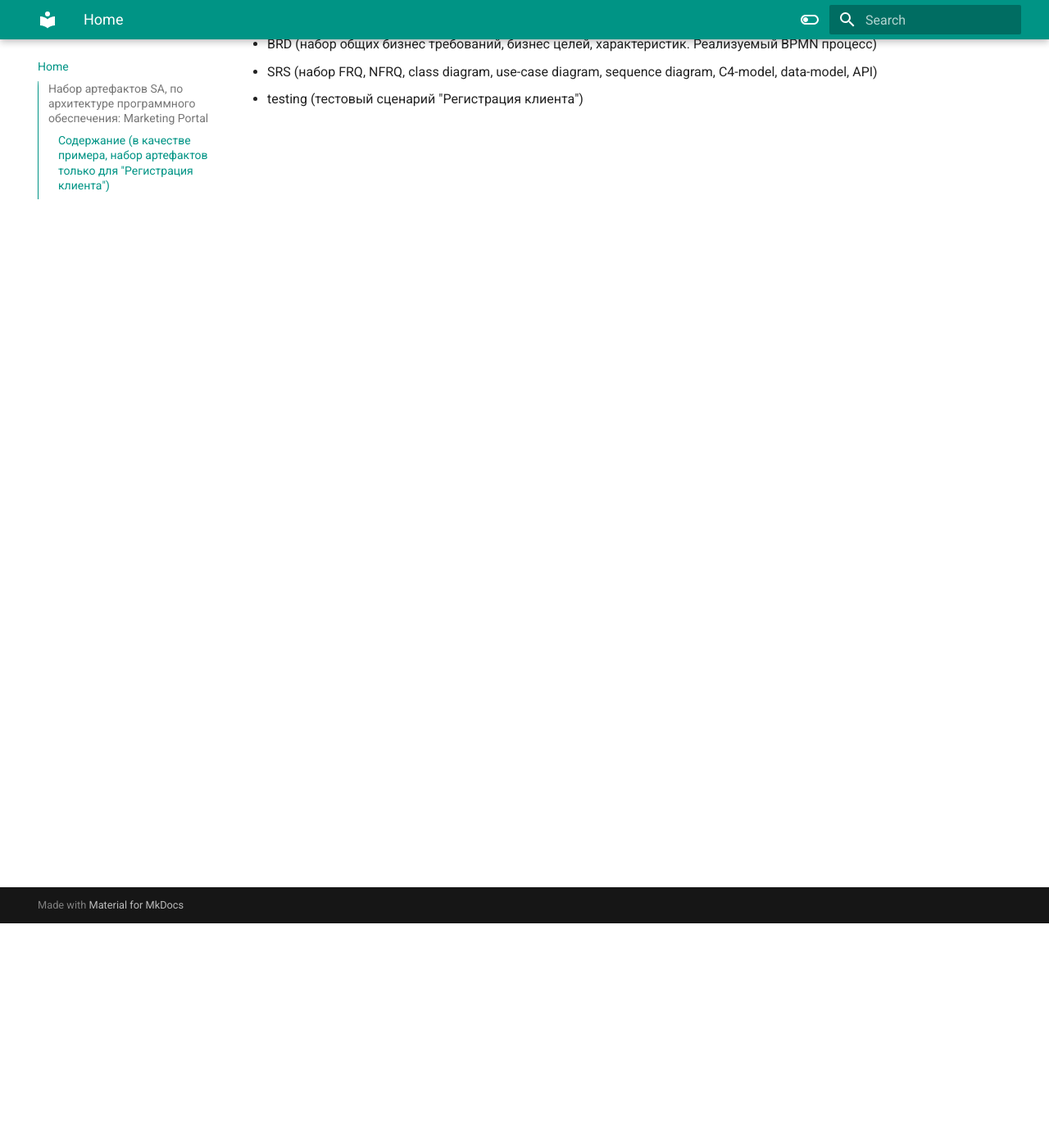
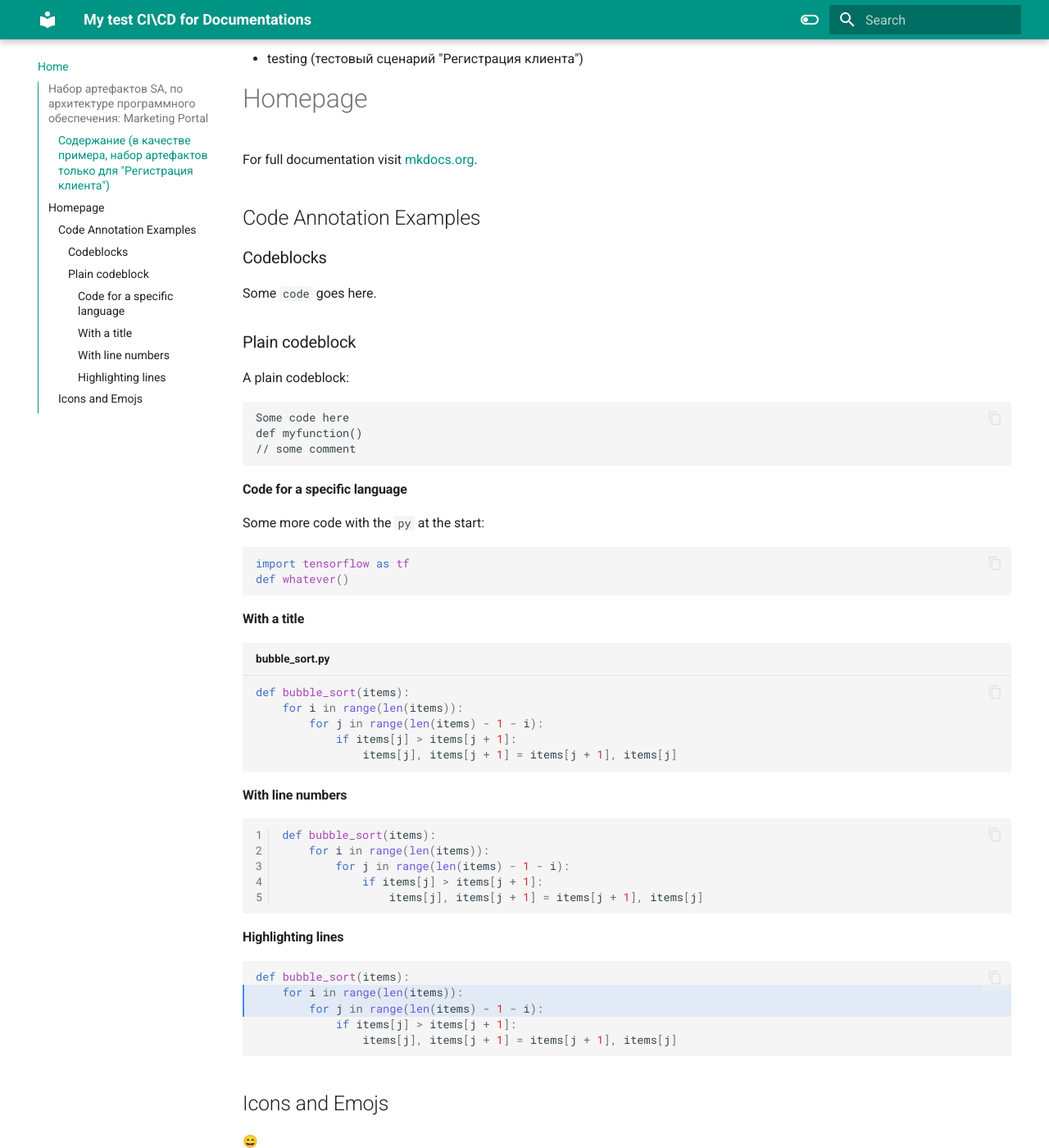
Before and after one commit to geksogen/TZ_SA_, an MkDocs documentation site: the page built from docs/index.md, in a window 1280 px wide and 1400 px high, scrolled down 274 px. Shown: the whole window at 82% size. Built offline with MkDocs 1.6.1 and Material for MkDocs 9.7.7, drawn with Linux system fonts in a browser that asks for light colours; emoji names are drawn with the system emoji font.

Commit message:
add ci\cd use mkdocs

````diff
--- a/docs/index.md
+++ b/docs/index.md
@@ -4,3 +4,72 @@
 * BRD (набор общих бизнес требований, бизнес целей, характеристик. Реализуемый BPMN процесс)
 * SRS (набор FRQ, NFRQ, class diagram, use-case diagram, sequence diagram, C4-model, data-model, API)
 * testing (тестовый сценарий "Регистрация клиента")
+
+# Homepage
+
+For full documentation visit [mkdocs.org](https://www.mkdocs.org).
+
+## Code Annotation Examples
+
+### Codeblocks
+
+Some `code` goes here.
+
+### Plain codeblock
+
+A plain codeblock:
+
+```
+Some code here
+def myfunction()
+// some comment
+```
+
+#### Code for a specific language
+
+Some more code with the `py` at the start:
+
+``` py
+import tensorflow as tf
+def whatever()
+```
+
+#### With a title
+
+``` py title="bubble_sort.py"
+def bubble_sort(items):
+    for i in range(len(items)):
+        for j in range(len(items) - 1 - i):
+            if items[j] > items[j + 1]:
+                items[j], items[j + 1] = items[j + 1], items[j]
+```
+
+#### With line numbers
+
+``` py linenums="1"
+def bubble_sort(items):
+    for i in range(len(items)):
+        for j in range(len(items) - 1 - i):
+            if items[j] > items[j + 1]:
+                items[j], items[j + 1] = items[j + 1], items[j]
+```
+
+#### Highlighting lines
+
+``` py hl_lines="2 3"
+def bubble_sort(items):
+    for i in range(len(items)):
+        for j in range(len(items) - 1 - i):
+            if items[j] > items[j + 1]:
+                items[j], items[j + 1] = items[j + 1], items[j]
+```
+
+## Icons and Emojs
+
+:smile:
+
+:fontawesome-regular-face-laugh-wink:
+
+:fontawesome-brands-twitter:{ .twitter }
+
+:octicons-heart-fill-24:{ .heart }
--- a/mkdocs.yml
+++ b/mkdocs.yml
@@ -25,3 +25,20 @@
         name: Switch to light mode
       primary: teal
       accent: lime
+
+markdown_extensions:
+  - pymdownx.highlight:
+      anchor_linenums: true
+  - pymdownx.inlinehilite
+  - pymdownx.snippets
+  - admonition
+  - pymdownx.arithmatex:
+      generic: true
+  - footnotes
+  - pymdownx.details
+  - pymdownx.superfences
+  - pymdownx.mark
+  - attr_list
+  - pymdownx.emoji:
+      emoji_index: !!python/name:materialx.emoji.twemoji
+      emoji_generator: !!python/name:materialx.emoji.to_svg
````
Also changed, not shown: docs/page2.md (+2 -4 lines).
